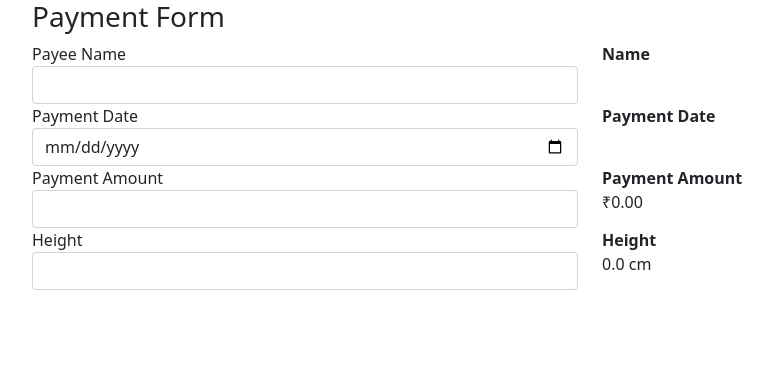
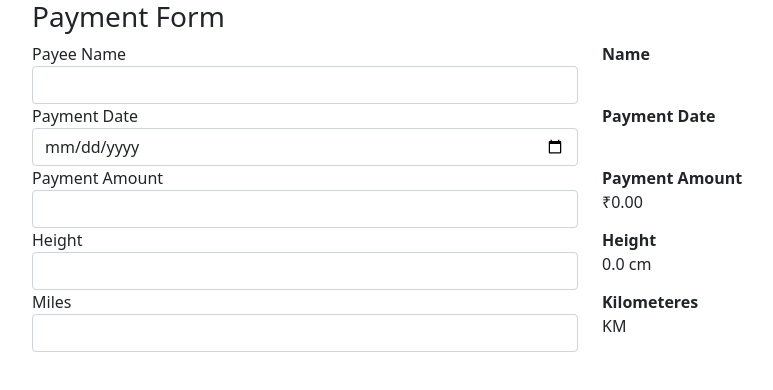
Before and after one commit to shubham-paithankar-comprinno/angular-pipes-project, an Angular app: page / in a window 1280 px wide. Shown: the top 390 px of the page, without its empty margins (50-823 px from the left). Built offline with nearby package versions, Linux system fonts and the light colour scheme.

Commit message:
created custom pipe called convertKmtoMiles and added to project

```diff
--- a/src/app/app.component.html
+++ b/src/app/app.component.html
@@ -53,4 +53,17 @@
     </div>
   </div>
 
+  <div class="row">
+    <div class="form-group col">
+      <label>Miles</label>
+      <input type="number" class="form-control" (input)="onMilesChange($event)" />
+    </div>
+    <div class="col">
+      <label><b>Kilometeres</b></label>
+      <div>
+        {{ miles | convertKmtoMiles }} KM
+      </div>
+    </div>
+  </div>
+
 </div>
--- a/src/app/app.component.ts
+++ b/src/app/app.component.ts
@@ -11,6 +11,7 @@ export class AppComponent {
   date: string = ''
   amount: number = 0
   height: number = 0
+  miles: number = 0
 
   // Functions
   onNameChange (event: Event) {
@@ -45,4 +46,15 @@ export class AppComponent {
     this.height = parseFloat(value)
   }
 
+  onMilesChange (event: Event) {
+    let { value = '0' } = event.target as HTMLInputElement
+
+    if(isNaN(parseFloat(value))) {
+      this.miles = 0
+      return
+    }
+
+    this.miles = parseFloat(value)
+  }
+
 }
--- a/src/app/app.module.ts
+++ b/src/app/app.module.ts
@@ -2,10 +2,12 @@ import { NgModule } from '@angular/core';
 import { BrowserModule } from '@angular/platform-browser';
 
 import { AppComponent } from './app.component';
+import { ConvertKmtoMilesPipe } from './convert-kmto-miles.pipe';
 
 @NgModule({
   declarations: [
-    AppComponent
+    AppComponent,
+    ConvertKmtoMilesPipe
   ],
   imports: [
     BrowserModule
--- /dev/null
+++ b/src/app/convert-kmto-miles.pipe.ts
@@ -0,0 +1,15 @@
+import { Pipe, PipeTransform } from '@angular/core';
+
+@Pipe({
+  name: 'convertKmtoMiles'
+})
+export class ConvertKmtoMilesPipe implements PipeTransform {
+
+  transform(value: number, ...args: unknown[]): unknown {
+    if (value === 0) {
+      return
+    }
+    return value * 1.6
+  }
+
+}
```
Also changed, not shown: 1 other file (tests, documents, lock files or other folders).
